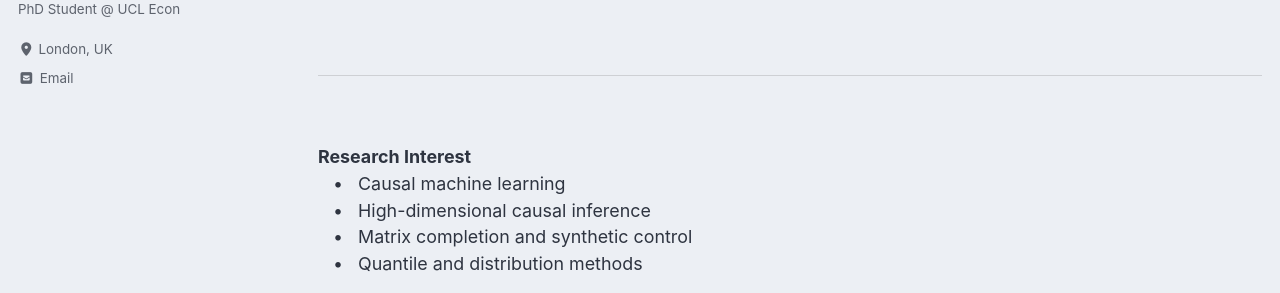
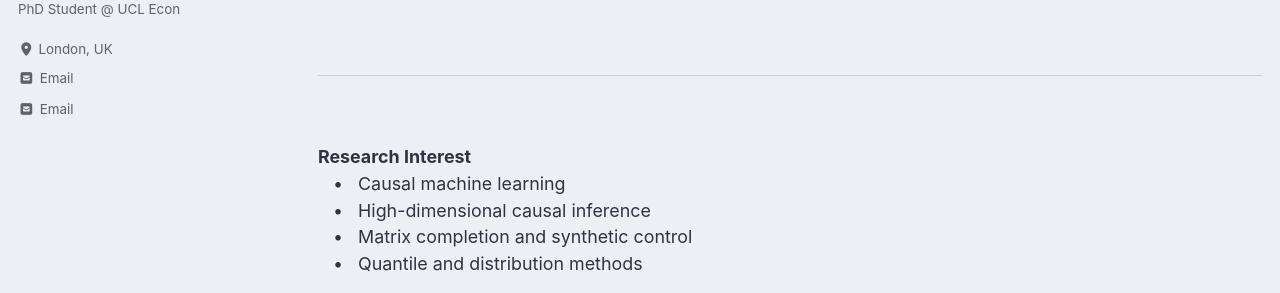
Before and after one commit to chenweihsiang/chenweihsiang.github.io, a Jekyll site: the page built from index.md, in a window 1280 px wide. Shown: the part 246-539 px from the top of the page. Built offline with Jekyll 4.4.1, drawn with Linux system fonts in a browser that asks for light colours; cached includes are drawn as plain includes.

Commit message:
Update _config.yml

```diff
--- a/_config.yml
+++ b/_config.yml
@@ -118,7 +118,7 @@ author:
   avatar           : "/assets/images/profile.png" # path of avatar image, e.g. "/assets/images/bio-photo.jpg"
   bio              : "PhD Student @ UCL Econ"
   location         : "London, UK"
-  email            : # "chen-wei.hsiang.21 [at] ucl.ac.uk"
+  email            : your.name@email.com # "chen-wei.hsiang.21 [at] ucl.ac.uk"
   links:
     - label: "Email"
       icon: "fas fa-fw fa-envelope-square"
```
